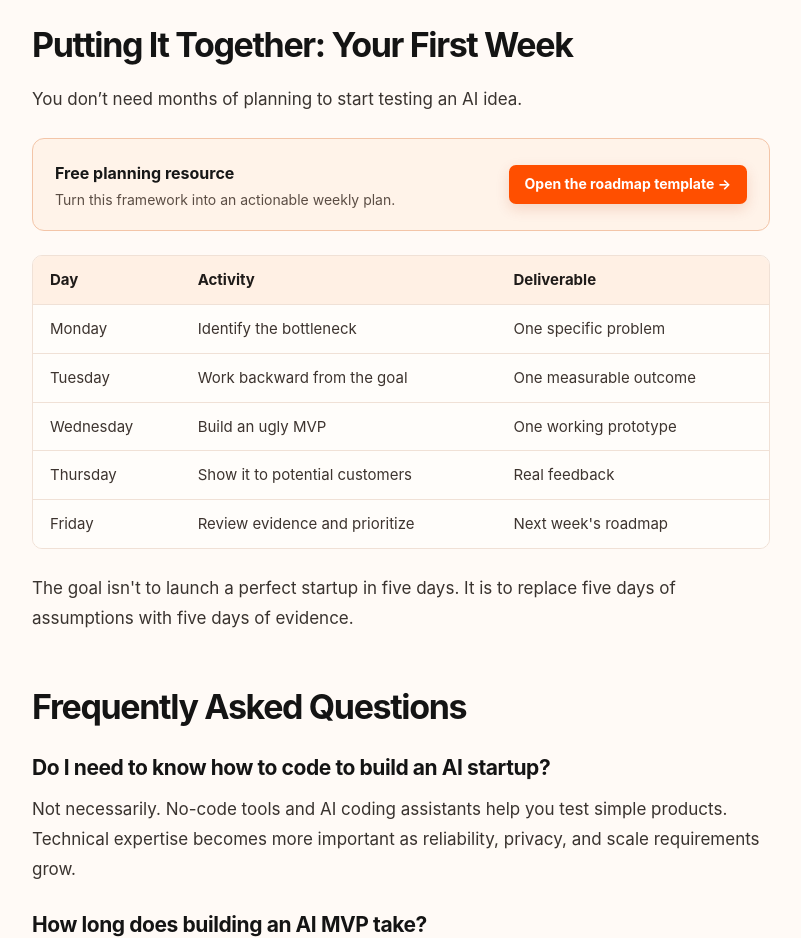
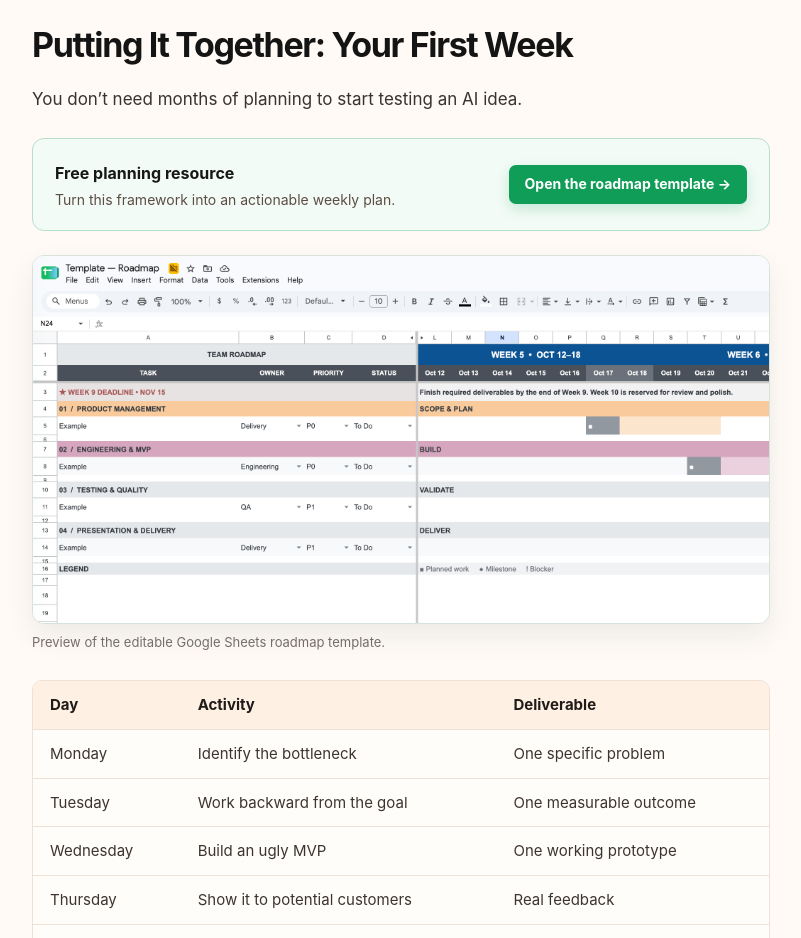
Before and after one commit to zakharov-denis/Klaudium-2.0, a Next.js app: page /blog/5-mistakes-to-avoid-when-building-an-ai-service in a window 1280 px wide. Shown: the part 6180-7118 px from the top of the page, without its empty margins (239-1040 px from the left). Built offline with nearby package versions, Linux system fonts and the light colour scheme.

Commit message:
Add roadmap screenshot and Sheets-styled CTA

```diff
--- a/src/components/FiveMistakesArticle.tsx
+++ b/src/components/FiveMistakesArticle.tsx
@@ -1,3 +1,4 @@
+import Image from "next/image";
 import Link from "next/link";
 import { SiteChrome } from "./SiteChrome";
 import "./blog-editorial.css";
@@ -256,6 +257,23 @@ export function FiveMistakesArticle() {
                   Open the roadmap template →
                 </a>
               </aside>
+              <figure className="br-roadmap-preview">
+                <a
+                  href="https://docs.google.com/spreadsheets/d/1QzvBxx30t102U7c8g0Yu1byr2zaEoOwWBwisAIbOoHo/edit?gid=261050870#gid=261050870"
+                  target="_blank"
+                  rel="noopener noreferrer"
+                  aria-label="Open the product management roadmap template in Google Sheets"
+                >
+                  <Image
+                    src="/assets/blog/product-management-roadmap-template.png"
+                    alt="Preview of the product management roadmap template in Google Sheets"
+                    width={2074}
+                    height={1032}
+                    sizes="(max-width: 780px) 100vw, 738px"
+                  />
+                </a>
+                <figcaption>Preview of the editable Google Sheets roadmap template.</figcaption>
+              </figure>
               <div className="br-table-scroll">
                 <table>
                   <thead><tr><th>Day</th><th>Activity</th><th>Deliverable</th></tr></thead>
--- a/src/components/blog-editorial.css
+++ b/src/components/blog-editorial.css
@@ -74,13 +74,19 @@
 .br-table-scroll td { border-top: 1px solid #f0e1d6; background: #fffdfa; padding: 13px 17px; color: #3d342f; vertical-align: top; }
 .br-takeaway { margin: 24px 0 10px; padding: 20px 22px; background: #fff0e6; border-left: 3px solid #ff4f00; border-radius: 0 8px 8px 0; color: #3c312d; line-height: 1.65; }
 .br-takeaway strong { display: block; margin-bottom: 3px; }
-.br-roadmap-resource { margin: 24px 0; padding: 20px 22px; border: 1px solid #f3c5a8; border-radius: 12px; background: #fff3e9; display: flex; align-items: center; justify-content: space-between; gap: 22px; }
+.br-roadmap-resource { margin: 24px 0; padding: 20px 22px; border: 1px solid #b7dfc9; border-radius: 12px; background: #f3fbf6; display: flex; align-items: center; justify-content: space-between; gap: 22px; }
 .br-roadmap-resource div { display: grid; gap: 2px; }
 .br-roadmap-resource strong { color: #171717; font-size: 16px; }
 .br-roadmap-resource span { color: #5b4d44; font-size: 14px; line-height: 1.5; }
-.br-roadmap-resource a { flex: 0 0 auto; display: inline-flex; align-items: center; justify-content: center; border-radius: 7px; background: #ff4f00; color: #fff; padding: 11px 16px; font-size: 14px; font-weight: 700; line-height: 1.2; box-shadow: 0 5px 14px rgba(188, 55, 0, .16); }
-.br-roadmap-resource a:hover { background: #e84700; }
-.br-roadmap-resource a:focus-visible { outline: 3px solid rgba(255, 79, 0, .3); outline-offset: 3px; }
+.br-roadmap-resource a { flex: 0 0 auto; display: inline-flex; align-items: center; justify-content: center; border-radius: 7px; background: #0f9d58; color: #fff; padding: 11px 16px; font-size: 14px; font-weight: 700; line-height: 1.2; box-shadow: 0 5px 14px rgba(15, 157, 88, .2); }
+.br-roadmap-resource a:hover { background: #0b8043; }
+.br-roadmap-resource a:focus-visible { outline: 3px solid rgba(15, 157, 88, .28); outline-offset: 3px; }
+.br-roadmap-preview { margin: 0 0 28px; }
+.br-roadmap-preview a { display: block; overflow: hidden; border: 1px solid #d8e2dc; border-radius: 12px; background: #fff; box-shadow: 0 12px 28px rgba(31, 66, 48, .08); }
+.br-roadmap-preview a:hover { border-color: #74c69d; box-shadow: 0 14px 32px rgba(31, 66, 48, .13); }
+.br-roadmap-preview a:focus-visible { outline: 3px solid rgba(15, 157, 88, .28); outline-offset: 3px; }
+.br-roadmap-preview img { display: block; width: 100%; height: auto; }
+.br-roadmap-preview figcaption { margin-top: 9px; color: #766d67; font-size: 13px; line-height: 1.5; }
 .br-final-cta { margin-top: 58px; background: #161616; border-radius: 14px; padding: clamp(25px, 5vw, 46px); color: #fff; }
 .br-final-cta-label { color: #ff9759; font-size: 11px; font-weight: 700; letter-spacing: .13em; }
 .br-final-cta h2 { font-size: clamp(28px, 3.5vw, 39px); line-height: 1.1; margin: 15px 0; color: #fff; }
```
Also changed, not shown: public/assets/blog/product-management-roadmap-template.png (added).
